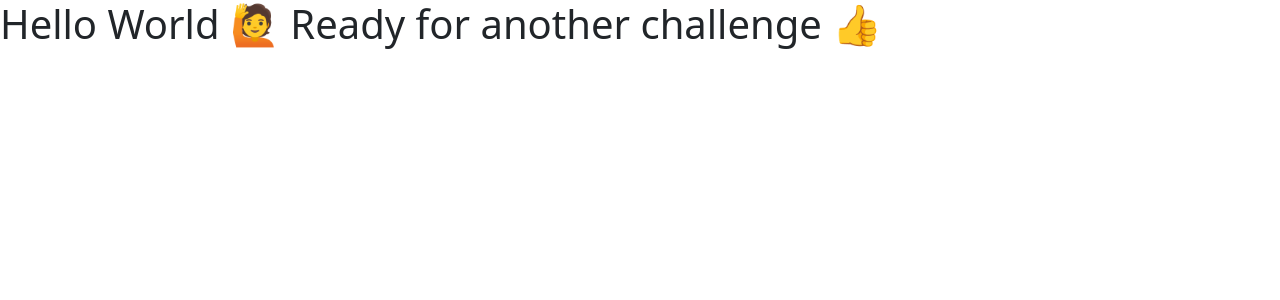
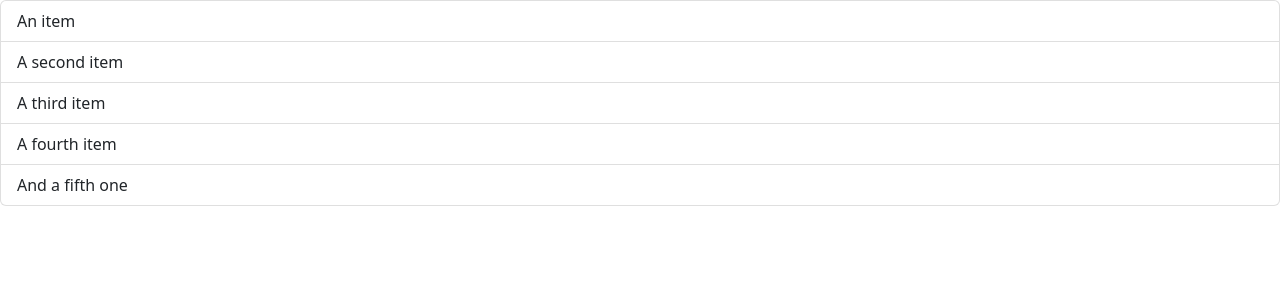
Before and after one commit to prabhu-raja/react-app, a React (Vite) app: page / in a window 1280 px wide. Shown: the top 300 px of the page. Built offline with nearby package versions, Linux system fonts and the light colour scheme.

Commit message:
5-Created ListGroup component

```diff
--- a/src/App.tsx
+++ b/src/App.tsx
@@ -1,7 +1,8 @@
-import Message from "./Message";
+import ListGroup from "./components/ListGroup";
+
 
 function App() {
-  return <div><Message /></div>;
+  return <div><ListGroup /></div>;
 }
 
 export default App;
--- /dev/null
+++ b/src/components/ListGroup.tsx
@@ -0,0 +1,12 @@
+function ListGroup() {
+  return (
+    <ul className="list-group">
+      <li className="list-group-item">An item</li>
+      <li className="list-group-item">A second item</li>
+      <li className="list-group-item">A third item</li>
+      <li className="list-group-item">A fourth item</li>
+      <li className="list-group-item">And a fifth one</li>
+    </ul>
+  );
+}
+export default ListGroup;
```
